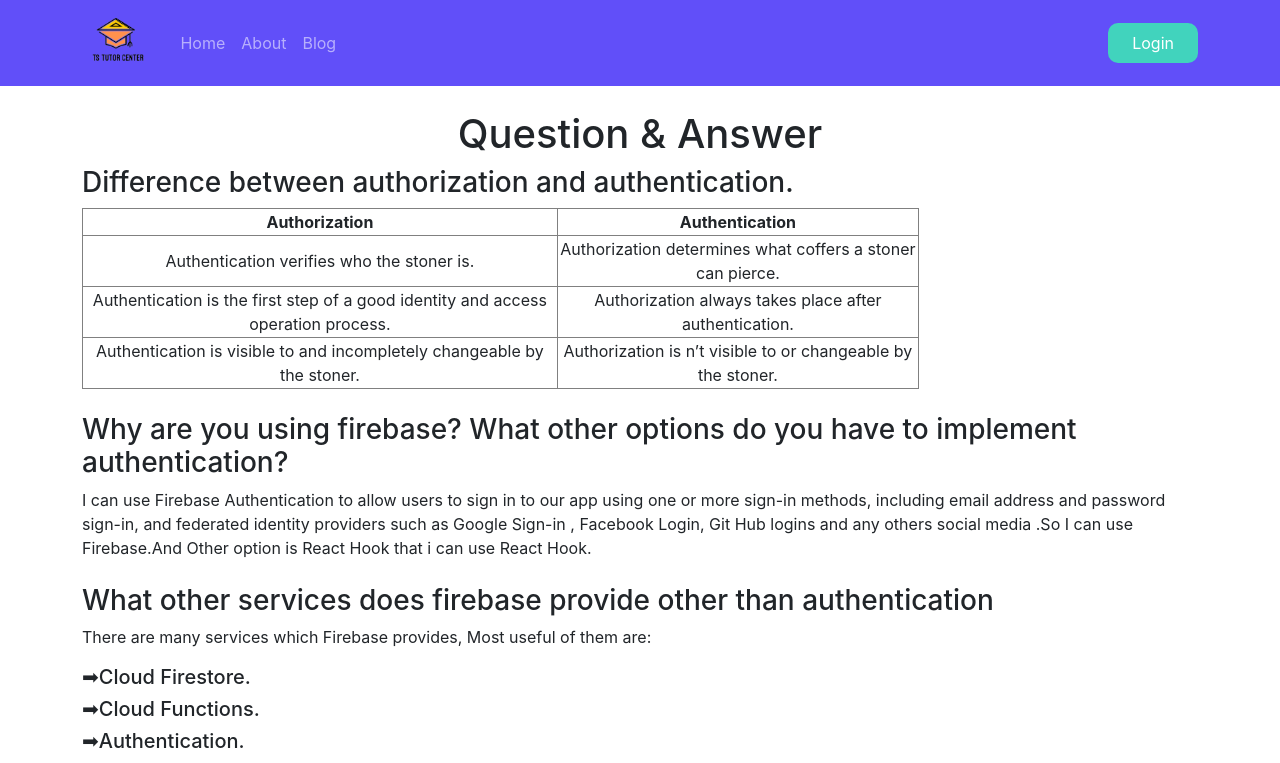
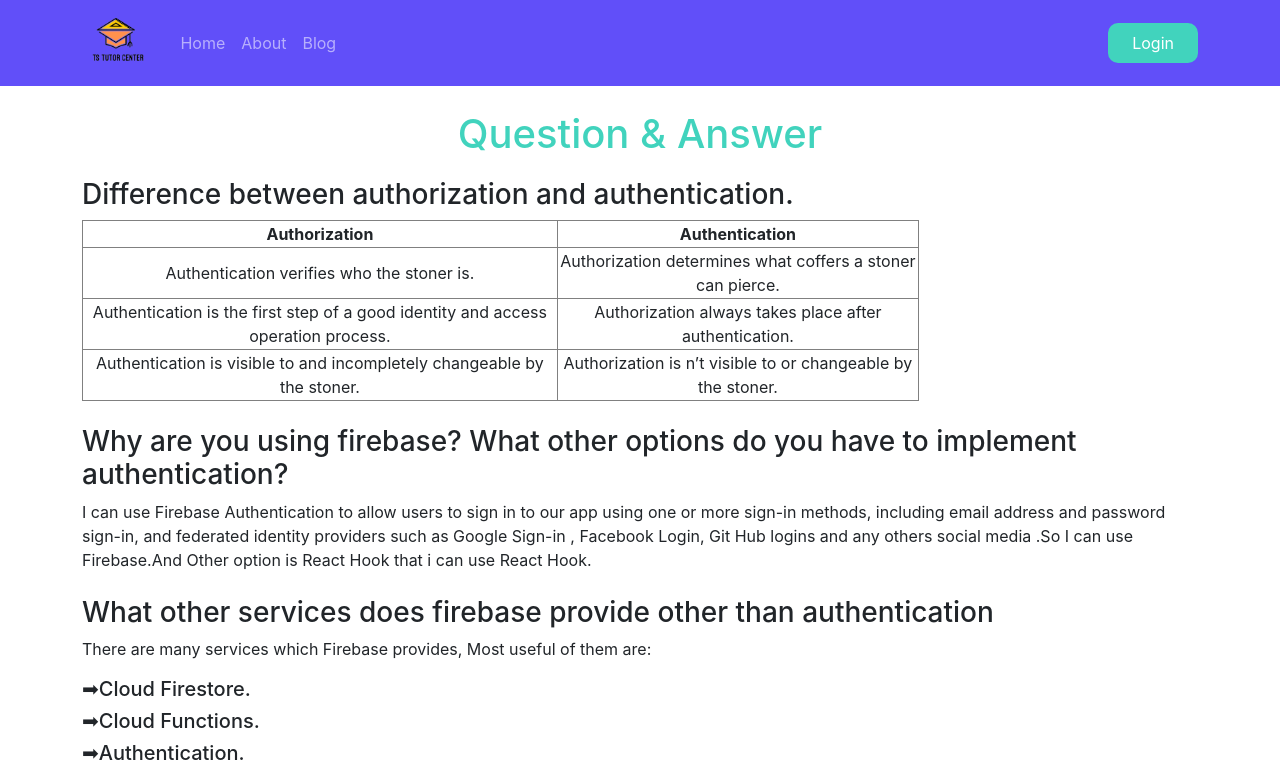
Before and after one commit to tanverrana/ts-tutor-center, a React (Create React App) app: page /blog in a window 1280 px wide. Shown: the top 763 px of the page. Built offline with nearby package versions, Linux system fonts and the light colour scheme; no server answers.

Commit message:
some title and banner text change

```diff
--- a/src/components/About/About.js
+++ b/src/components/About/About.js
@@ -9,7 +9,7 @@ const About = () => {
                 <h3>Md. Tanver Rana Sobur</h3>
             </div>
             <div className="mx-5">
-
+                <h1 className="services-title">About Me</h1>
                 <p>Hello!! I am Tanver Sobur. At present I am a student of Programming Hero.And I am Studying at Bangladesh University department of CSE.I want to build myself as a frontend developer. That is why i am working hard. But now my main target jis to get a chance in SCIC. So That I can get an idea about web Development job market and build myself in a better way.And If I get an offer from a good company I want to work with them. <br /> Thanks:) <br />Tanver Sobur</p>
             </div>
         </div>
--- a/src/components/Banner/Banner.js
+++ b/src/components/Banner/Banner.js
@@ -19,8 +19,8 @@ const Banner = () => {
                     alt="First slide"
                 />
                 <Carousel.Caption>
-                    <h3>First slide label</h3>
-                    <p>Nulla vitae elit libero, a pharetra augue mollis interdum.</p>
+                    <h3>Conceptualizing Courses Easy Way</h3>
+                    <p>My Mission is to inspire a learning with a focus on a scholarship.</p>
                 </Carousel.Caption>
             </Carousel.Item>
             <Carousel.Item>
@@ -32,8 +32,8 @@ const Banner = () => {
                 />
 
                 <Carousel.Caption>
-                    <h3>Second slide label</h3>
-                    <p>Lorem ipsum dolor sit amet, consectetur adipiscing elit.</p>
+                    <h3>Private SAT Tutoring </h3>
+                    <p>High is nationally recognized independent school.</p>
                 </Carousel.Caption>
             </Carousel.Item>
 
--- a/src/components/Blog/Blog.js
+++ b/src/components/Blog/Blog.js
@@ -3,7 +3,7 @@ import React from 'react';
 const Blog = () => {
     return (
         <div className="container my-4 mb-5">
-            <h1 className="text-center">Question & Answer</h1>
+            <h1 className="text-center services-title">Question & Answer</h1>
             <div>
                 <h3>Difference between authorization and authentication.</h3>
                 <div>
--- a/src/components/NotFound/NotFound.js
+++ b/src/components/NotFound/NotFound.js
@@ -3,7 +3,7 @@ import React from 'react';
 const NotFound = () => {
     return (
         <div>
-            <h2>404 page</h2>
+            <img src="https://ubiq.co/tech-blog/wp-content/uploads/2020/11/How-to-Make-a-Custom-404-Page.jpg" alt="" />
         </div>
     );
 };
--- a/src/components/Services/Services.css
+++ b/src/components/Services/Services.css
@@ -5,7 +5,9 @@
 }
 .services-title{
     text-align: center;
-    font-size: 36px;
+    font-size: 40px;
+    color: #41d3bd;
+    margin-bottom: 20px;
 }
 
 @media  only screen and (max-width:576px){
```
